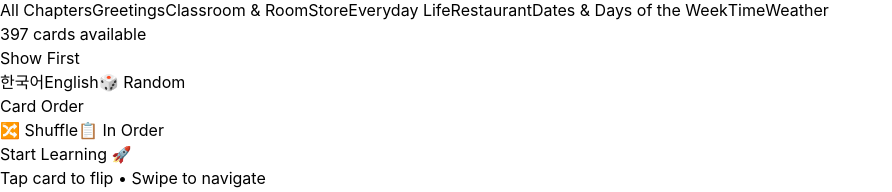
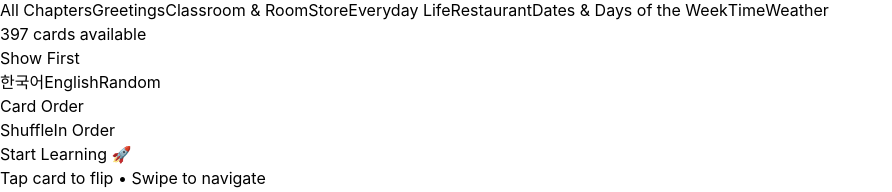
Before and after one commit to idomoz/korean-flashcards, a React (Vite) app: page / in a window 1280 px wide. Shown: the part 122-314 px from the top of the page, without its empty margins (0-892 px from the left). Built offline with nearby package versions, Linux system fonts and the light colour scheme.

Commit message:
settings

```diff
--- a/src/App.jsx
+++ b/src/App.jsx
@@ -106,7 +106,7 @@ function SettingsScreen({ book, setBook, chapter, setChapter, lang, setLang, shu
                     : 'bg-gray-700 text-gray-300 hover:bg-gray-600'
                 }`}
               >
-                🎲 Random
+                Random
               </button>
             </div>
           </div>
@@ -122,7 +122,7 @@ function SettingsScreen({ book, setBook, chapter, setChapter, lang, setLang, shu
                     : 'bg-gray-700 text-gray-300 hover:bg-gray-600'
                 }`}
               >
-                🔀 Shuffle
+                Shuffle
               </button>
               <button
                 onClick={() => setShuffleMode(false)}
@@ -132,7 +132,7 @@ function SettingsScreen({ book, setBook, chapter, setChapter, lang, setLang, shu
                     : 'bg-gray-700 text-gray-300 hover:bg-gray-600'
                 }`}
               >
-                📋 In Order
+                In Order
               </button>
             </div>
           </div>
@@ -541,6 +541,48 @@ function App() {
             <h2 className="text-xl font-bold text-white mb-4">Settings</h2>
 
             <div className="space-y-4">
+              <div>
+                <span className="text-gray-300 block mb-2">Show first</span>
+                <div className="flex gap-2">
+                  <button
+                    onClick={() => setLang('korean')}
+                    className={`px-3 py-1 rounded-lg text-sm ${lang === 'korean' ? 'bg-indigo-600 text-white' : 'bg-gray-700 text-gray-300'}`}
+                  >
+                    Korean
+                  </button>
+                  <button
+                    onClick={() => setLang('english')}
+                    className={`px-3 py-1 rounded-lg text-sm ${lang === 'english' ? 'bg-indigo-600 text-white' : 'bg-gray-700 text-gray-300'}`}
+                  >
+                    English
+                  </button>
+                  <button
+                    onClick={() => setLang('random')}
+                    className={`px-3 py-1 rounded-lg text-sm ${lang === 'random' ? 'bg-indigo-600 text-white' : 'bg-gray-700 text-gray-300'}`}
+                  >
+                    Random
+                  </button>
+                </div>
+              </div>
+
+              <div>
+                <span className="text-gray-300 block mb-2">Card order</span>
+                <div className="flex gap-2">
+                  <button
+                    onClick={() => setShuffleMode(true)}
+                    className={`px-3 py-1 rounded-lg text-sm ${shuffleMode ? 'bg-indigo-600 text-white' : 'bg-gray-700 text-gray-300'}`}
+                  >
+                    Shuffle
+                  </button>
+                  <button
+                    onClick={() => setShuffleMode(false)}
+                    className={`px-3 py-1 rounded-lg text-sm ${!shuffleMode ? 'bg-indigo-600 text-white' : 'bg-gray-700 text-gray-300'}`}
+                  >
+                    In Order
+                  </button>
+                </div>
+              </div>
+
               <div className="flex items-center justify-between">
                 <span className="text-gray-300">Include known words</span>
                 <button
```
